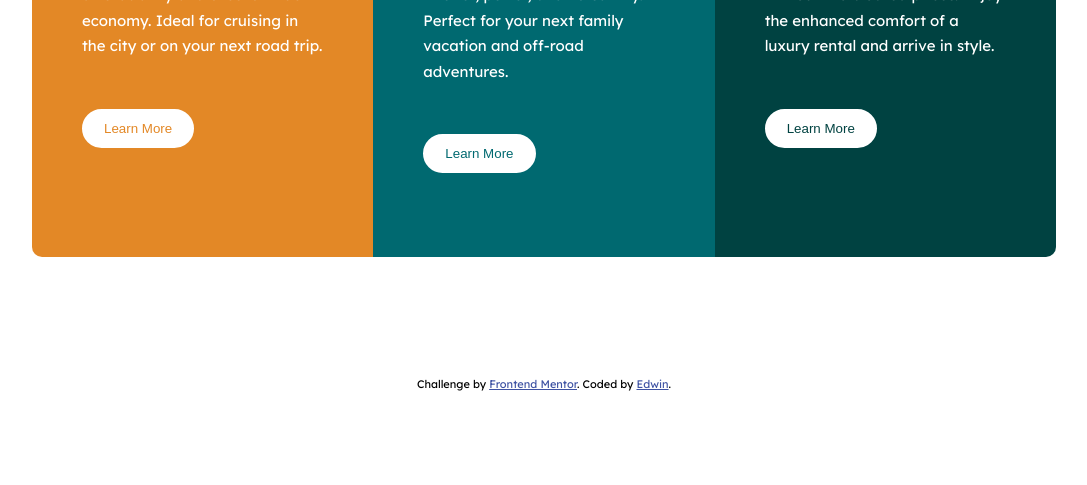
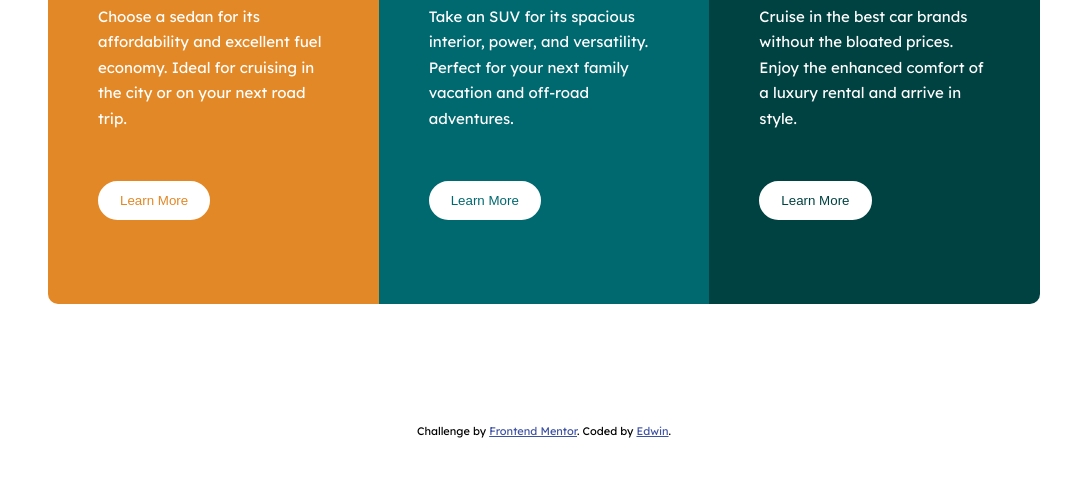
Before and after one commit to EdwinMugo/3-column-preview-card-component, a plain HTML site: page index.html in a window 1280 px wide. Shown: the part 363-848 px from the top of the page, without its empty margins (96-1183 px from the left). Before the commit the page ends 800 px from the top, so only its background shows below. Drawn offline with Linux system fonts and the light colour scheme.

Commit message:
new changes

```diff
--- a/style.css
+++ b/style.css
@@ -18,6 +18,10 @@
 
 body {
     font-family: 'Lexend Deca', sans-serif;
+    display: grid;
+    min-height: 100vh;
+    place-content: center;
+    margin: 1.5rem;
 }
 
 h1{
@@ -84,7 +88,7 @@ p{
     transition: all .4s ease-in-out;
 }
 
-@media (min-width:996px){
+@media (min-width:980px){
 .container{
     display: grid;
     grid-template-columns: repeat(3, 1fr);
@@ -92,6 +96,7 @@ p{
     align-items: center;
     //min-height: 100vh;
     margin: 100px ;
+    max-width:1000px;
 
     }
 .box{
```
